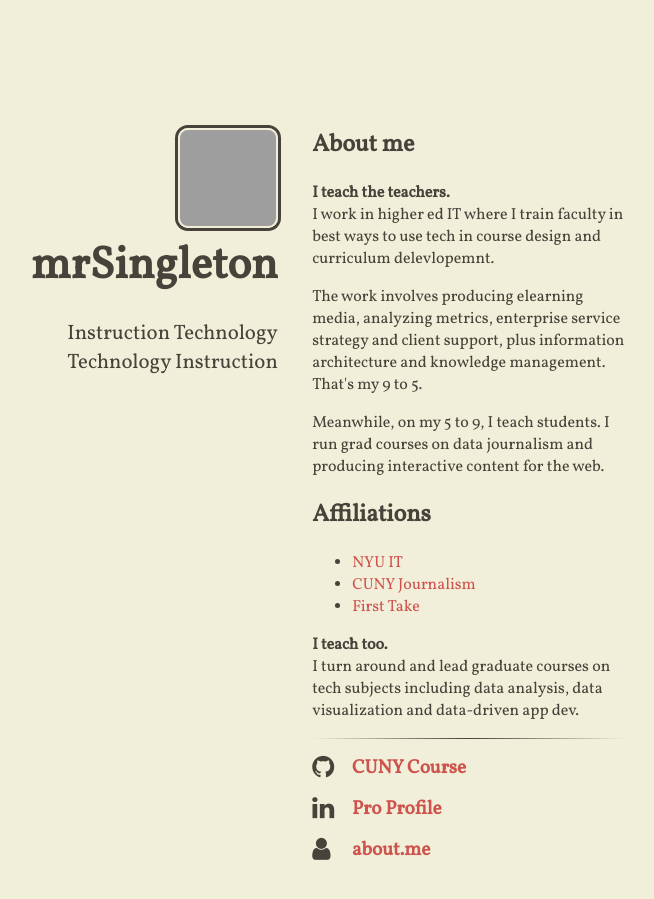
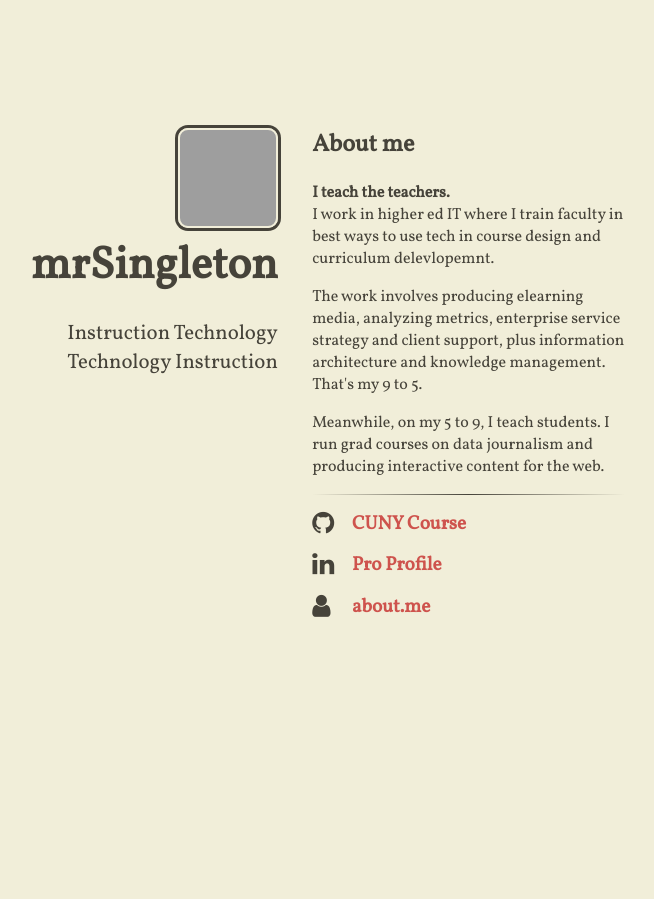
Before and after one commit to mrsingleton/mrsingleton.github.io, a Jekyll site: the page built from index.html, in a window 1280 px wide, cut to the strip 0-899 px from the top of the page. Shown: the whole strip, without its empty margins (355-1009 px from the left). Built offline with Jekyll 4.4.1, drawn with Linux system fonts in a browser that asks for light colours; nearby versions of some CDN libraries; grey boxes are pictures that could not be loaded.

Commit message:
Removed unimportant section on Affiliations

```diff
--- a/_includes/content.html
+++ b/_includes/content.html
@@ -2,15 +2,6 @@
 <p><strong>I teach the teachers.</strong><br />I work in higher ed IT where I train faculty in best ways to use tech in course design and curriculum delevlopemnt.</p>
 <p>The work involves producing elearning media, analyzing metrics, enterprise service strategy and client support, plus information architecture and knowledge management. That's my 9 to 5.</p>
 <p>Meanwhile, on my 5 to 9, I teach students. I run grad courses on data journalism and producing interactive content for the web.</p>
-
-<h2>Affiliations</h2>
-<ul>
-  <li><a href="https://www.nyu.edu/life/resources-and-services/information-technology.html" target="_blank">NYU IT</a></li>
-  <li><a href="http://www.journalism.cuny.edu" target="_blank">CUNY Journalism</a></li>
-  <li><a href="http://www.firsttakenyc.com/" target="_blank">First Take</a></li>
-</ul>
-
-<p><strong>I teach too.</strong><br />I turn around and lead graduate courses on tech subjects including data analysis, data visualization and data-driven app dev.</p>
 
 <hr />
 
```
